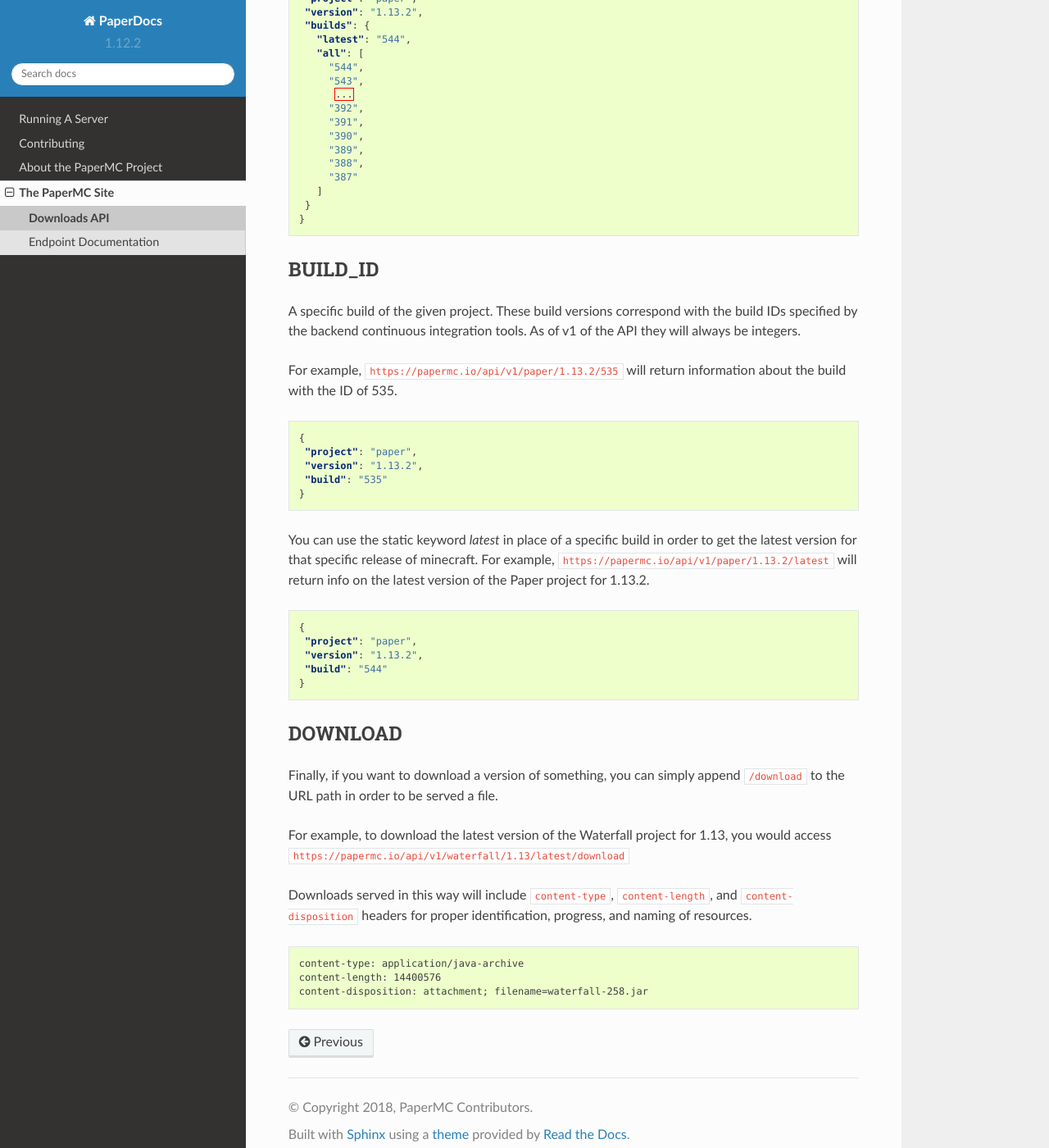
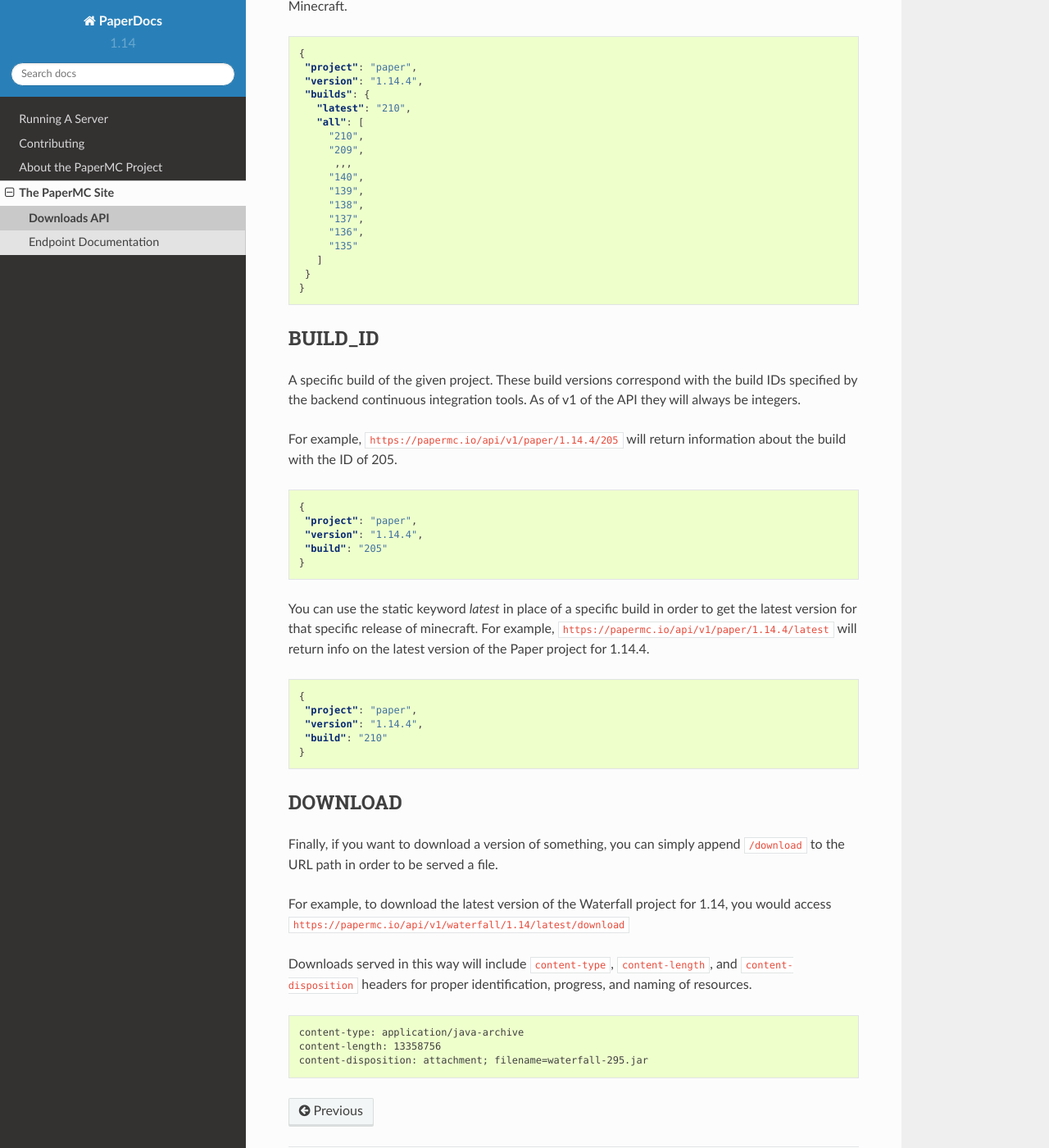
Before and after one commit to PaperMC/PaperDocs, a Sphinx documentation site: the page built from source/site/api.rst, in a window 1280 px wide and 1400 px high, scrolled down 2696 px. Shown: the whole window at 82% size. Built offline with Sphinx 7.4.7 and the Read the Docs theme 2.0.0, drawn with Linux system fonts in a browser that asks for light colours; some of the changed text lies outside the part shown.

Commit message:
Misc updates and fixes for 1.14.4

```diff
--- a/source/conf.py
+++ b/source/conf.py
@@ -61,9 +61,9 @@
 #
 # The short X.Y version.
 # should match last MC version the docs were updated for
-version = u'1.12.2'
+version = u'1.14'
 # The full version, including alpha/beta/rc tags.
-release = u'1.12.2'
+release = u'1.14.4'
 
 # The language for content autogenerated by Sphinx. Refer to documentation
 # for a list of supported languages.
--- a/source/index.rst
+++ b/source/index.rst
@@ -73,7 +73,7 @@
     :maxdepth: 2
     :titlesonly:
 
--  `1.12 Latest Downloads <https://paperci.emc.gs>`__
+-  `1.14 Latest Downloads <https://paperci.emc.gs>`__
 -  `1.13 Latest Downloads <https://paper113.emc.gs>`__
 -  `Discord <https://paperdiscord.emc.gs>`__
 -  `IRC <https://paperchat.emc.gs>`__
--- a/source/server/configuration.rst
+++ b/source/server/configuration.rst
@@ -20,7 +20,7 @@
     information here to be incomplete. If you cannot find what you're looking for
     or think something may be wrong, :doc:`../about/contact`
 
-    Last updated April 5th 2018 for MC 1.12.2
+    Last updated October 8th 2019 for MC 1.14.4, Paper build #210
 
 Global Settings
 ===============
--- a/source/site/api.rst
+++ b/source/site/api.rst
@@ -17,11 +17,11 @@
 
 I just want to download the latest jar
 --------------------------------------
-To download the latest jar, simply connect to `<https://papermc.io/api/v1/paper/1.13.2/latest/download>`__
+To download the latest jar, simply connect to `<https://papermc.io/api/v1/paper/1.14.4/latest/download>`__
 
 If you're looking for Waterfall or Travertine, their name can be used in place
 of `paper` as either `waterfall` or `travertine`. Specific versions can also be
-used by replacing `1.13.2` with `1.12.2` or another version. For additional
+used by replacing `1.14.4` with `1.12.2` or another version. For additional
 information about available endpoints, projects, and versions, please read
 further below.
 
@@ -102,6 +102,11 @@
  {
   "project": "paper",
   "versions": [
+    "1.14.4",
+    "1.14.3",
+    "1.14.2",
+    "1.14.1",
+    "1.14",
     "1.13.2",
     "1.13.1",
     "1.13-pre7",
@@ -117,26 +122,26 @@
  }
 
 These versions correspond to the version of Minecraft the software is targeting.
-For example, ``https://papermc.io/api/v1/paper/1.13.2`` will return all build IDs
+For example, ``https://papermc.io/api/v1/paper/1.14.4`` will return all build IDs
 targetting the 1.13.2 version of Minecraft.
 
 .. code-block:: json
 
  {
   "project": "paper",
-  "version": "1.13.2",
+  "version": "1.14.4",
   "builds": {
-    "latest": "544",
+    "latest": "210",
     "all": [
-      "544",
-      "543",
-       ...
-      "392",
-      "391",
-      "390",
-      "389",
-      "388",
-      "387"
+      "210",
+      "209",
+       ,,,
+      "140",
+      "139",
+      "138",
+      "137",
+      "136",
+      "135"
     ]
   }
  }
@@ -147,28 +152,28 @@
 with the build IDs specified by the backend continuous integration tools. As of
 v1 of the API they will always be integers.
 
-For example, ``https://papermc.io/api/v1/paper/1.13.2/535`` will return
-information about the build with the ID of 535.
+For example, ``https://papermc.io/api/v1/paper/1.14.4/205`` will return
+information about the build with the ID of 205.
 
 .. code-block:: json
 
  {
   "project": "paper",
-  "version": "1.13.2",
-  "build": "535"
+  "version": "1.14.4",
+  "build": "205"
  }
 
 You can use the static keyword `latest` in place of a specific build in order to
 get the latest version for that specific release of minecraft.
-For example, ``https://papermc.io/api/v1/paper/1.13.2/latest`` will return info
-on the latest version of the Paper project for 1.13.2.
+For example, ``https://papermc.io/api/v1/paper/1.14.4/latest`` will return info
+on the latest version of the Paper project for 1.14.4.
 
 .. code-block:: json
 
  {
   "project": "paper",
-  "version": "1.13.2",
-  "build": "544"
+  "version": "1.14.4",
+  "build": "210"
  }
 
 DOWNLOAD
@@ -176,8 +181,8 @@
 Finally, if you want to download a version of something, you can simply append
 ``/download`` to the URL path in order to be served a file.
 
-For example, to download the latest version of the Waterfall project for 1.13,
-you would access ``https://papermc.io/api/v1/waterfall/1.13/latest/download``
+For example, to download the latest version of the Waterfall project for 1.14,
+you would access ``https://papermc.io/api/v1/waterfall/1.14/latest/download``
 
 Downloads served in this way will include ``content-type``, ``content-length``,
 and ``content-disposition`` headers for proper identification, progress, and
@@ -186,5 +191,5 @@
 .. code-block:: text
 
     content-type: application/java-archive
-    content-length: 14400576
-    content-disposition: attachment; filename=waterfall-258.jar
+    content-length: 13358756
+    content-disposition: attachment; filename=waterfall-295.jar
```
